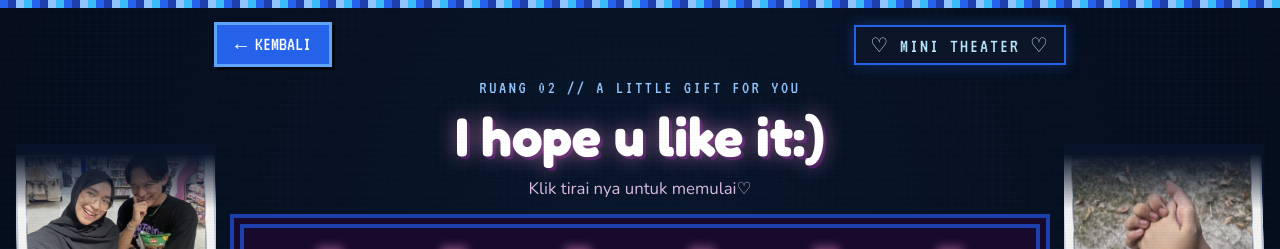
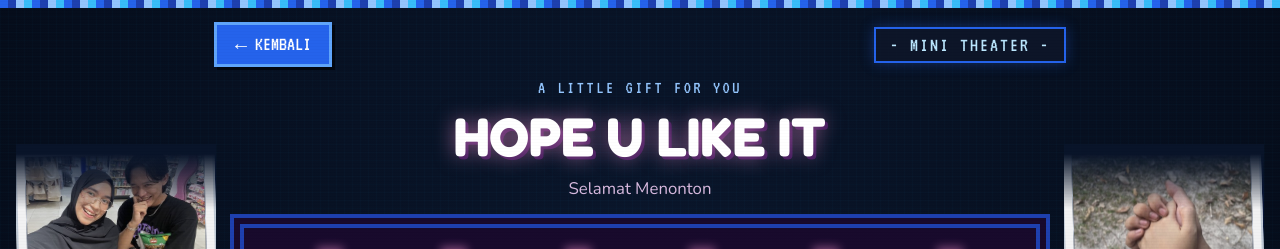
Before and after one commit to rezymaulana2005-byte/Happy_Birthday_Lyy, a plain HTML site: page media.html in a window 1280 px wide. Shown: the top 249 px of the page. Drawn offline with nearby package versions, Linux system fonts and the light colour scheme.

Commit message:
Update media.html

```diff
--- a/media.html
+++ b/media.html
@@ -1258,7 +1258,7 @@ body.theater-dimmed .aisle-dot {
 <!-- ─── TOP BAR WITH BACK BUTTON ─── -->
 <div class="media-topbar">
   <button class="media-nav-btn main" id="backBtn">← KEMBALI</button>
-  <div class="theater-badge">♡ MINI THEATER ♡</div>
+  <div class="theater-badge">- MINI THEATER -</div>
 </div>
 
 <div class="theater-stage-wrap">
@@ -1269,9 +1269,9 @@ body.theater-dimmed .aisle-dot {
 
   <main id="mediaMain">
     <div class="theater-header">
-      <div class="kicker">RUANG 02 // A LITTLE GIFT FOR YOU</div>
-      <h1>I hope u like it:)</h1>
-      <p>Klik tirai nya untuk memulai♡</p>
+      <div class="kicker">A LITTLE GIFT FOR YOU</div>
+      <h1>HOPE U LIKE IT</h1>
+      <p>Selamat Menonton</p>
     </div>
 
     <!-- ─── CINEMA ROOM ─── -->
```
